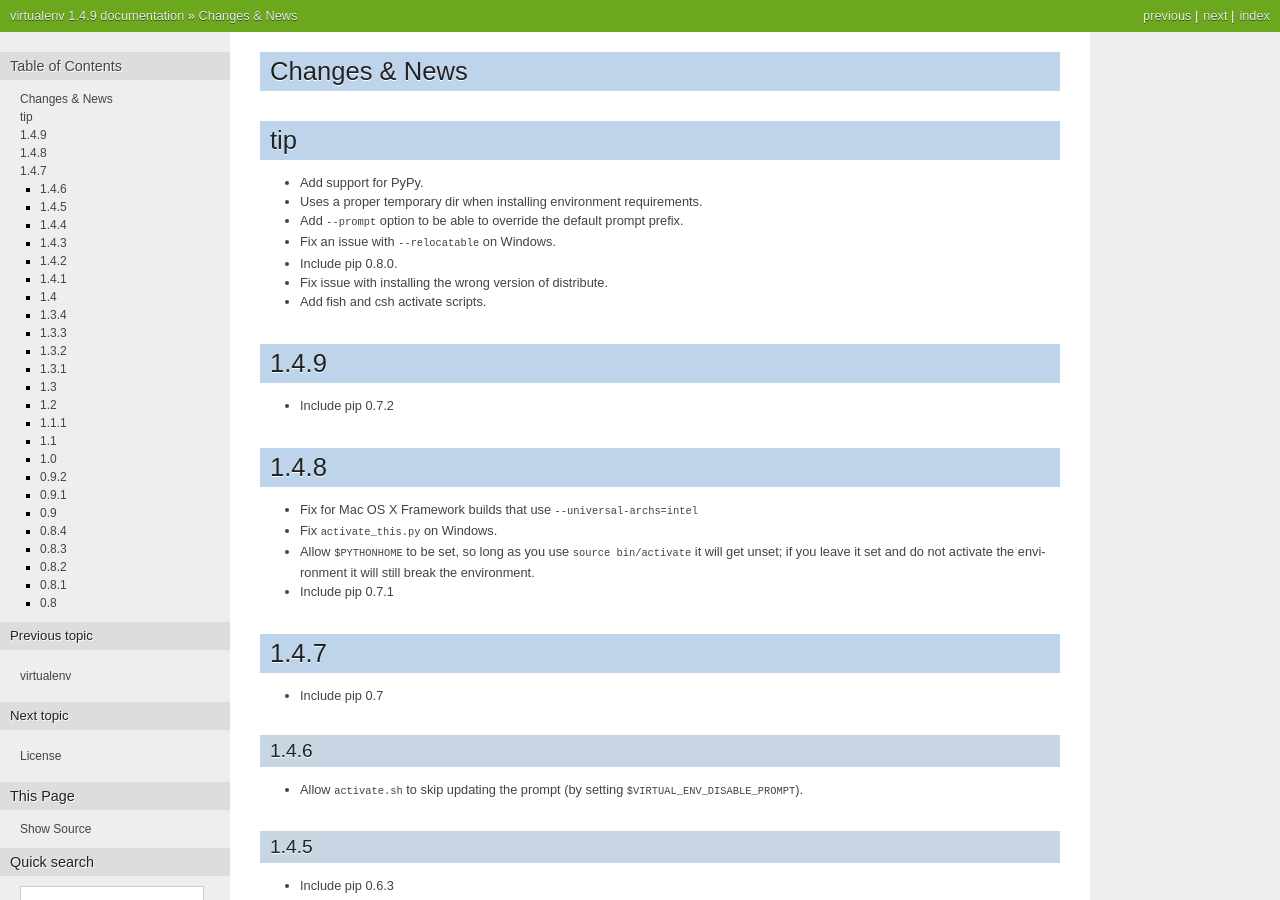
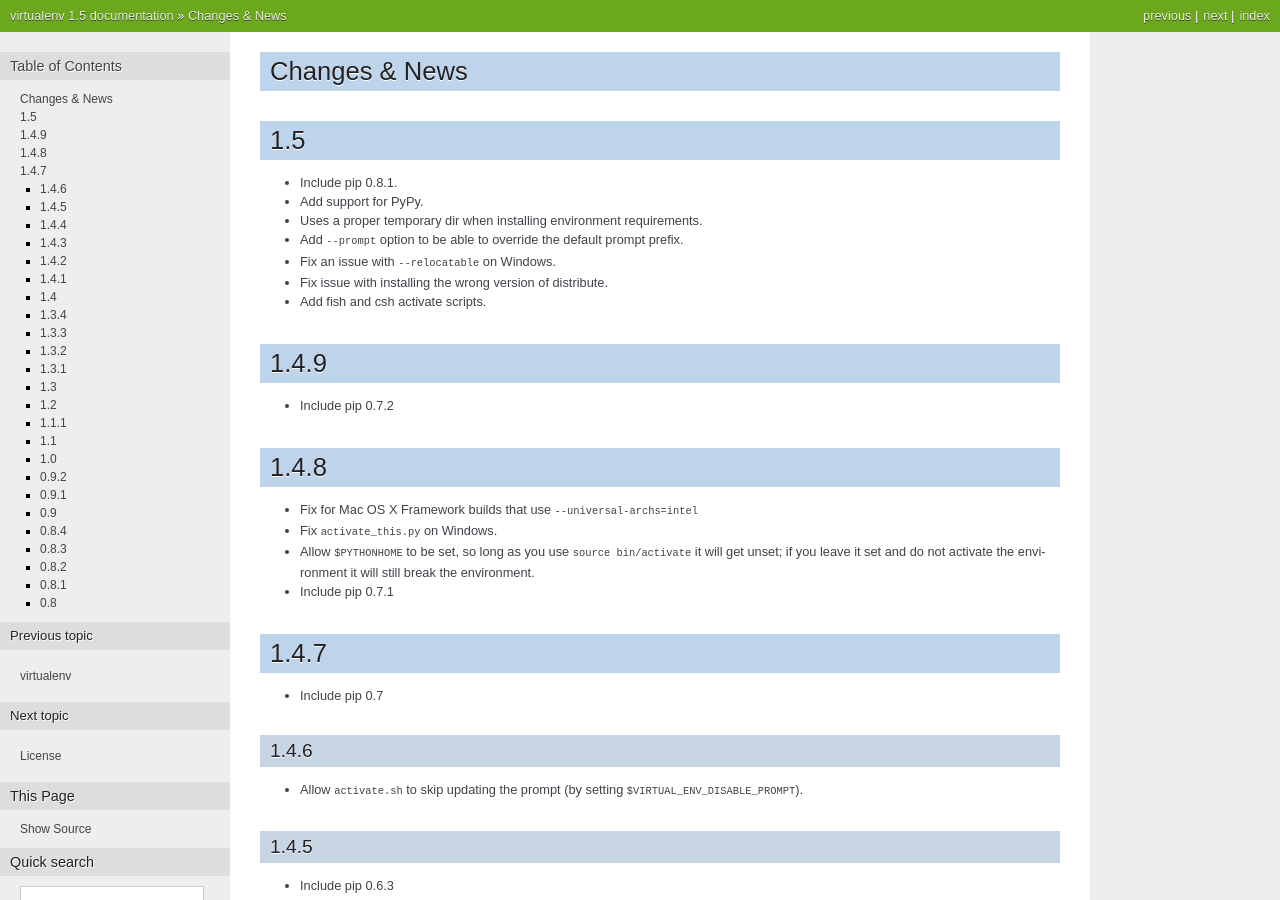
Before and after one commit to pypa/virtualenv, a Sphinx documentation site: the page built from docs/news.txt, in a window 1280 px wide and 900 px high. Built offline with Sphinx 7.4.7, drawn with Linux system fonts in a browser that asks for light colours; some of the changed text lies outside the part shown.

Commit message:
get rid of defunct pip, update news for release

```diff
--- a/docs/news.txt
+++ b/docs/news.txt
@@ -1,8 +1,10 @@
 Changes & News
 --------------
 
-tip
+1.5
 ---
+
+* Include pip 0.8.1.
 
 * Add support for PyPy.
 
@@ -11,8 +13,6 @@
 * Add ``--prompt`` option to be able to override the default prompt prefix.
 
 * Fix an issue with ``--relocatable`` on Windows.
-
-* Include pip 0.8.0.
 
 * Fix issue with installing the wrong version of distribute.
 
--- a/virtualenv.py
+++ b/virtualenv.py
@@ -2,7 +2,7 @@
 """Create a "virtual" Python installation
 """
 
-virtualenv_version = "1.4.9"
+virtualenv_version = "1.5"
 
 import sys
 import os
```
Also changed, not shown: 1 other file.
